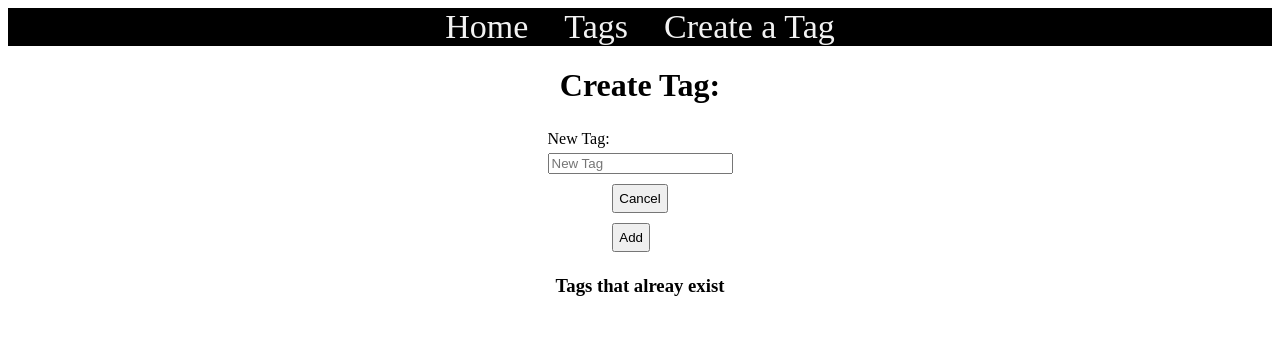
After one commit to igrik56/SpringBoard_public, a Flask app: page /tags/new in a window 1280 px wide. The commit adds this page. Shown: the top 347 px of the page. Run offline with Flask 2, Linux system fonts and the light colour scheme; data that the repository does not hold is empty.

Commit message:
23.3_Done

```diff
--- a/flask-blogly/app.py
+++ b/flask-blogly/app.py
@@ -1,17 +1,21 @@
 """Blogly application."""
 
-from flask import Flask, request, redirect, render_template
-from models import db, connect_db, User, Post
+from flask import Flask, request, redirect, render_template, flash
+from models import db, connect_db, User, Post, Tag
+from flask_debugtoolbar import DebugToolbarExtension
 from datetime import datetime
 
 time_now = datetime.now()
 
 app = Flask(__name__)
 
+app.config['DEBUG_TB_INTERCEPT_REDIRECTS'] = False
 app.config['SQLALCHEMY_DATABASE_URI'] = 'postgresql:///blogly'
 app.config['SQLALCHEMY_TRACK_MODIFICATIONS'] = False
 app.config['SQLALCHEMY_ECHO'] = True
 app.config['SECRET_KEY'] = 'PassSecretWord'
+
+toolbar = DebugToolbarExtension(app)
 
 app.app_context().push()
 connect_db(app)
@@ -29,7 +33,7 @@ def users():
     return render_template('index.html', users = users)
 
 @app.route('/users', methods = ["POST"])
-def create_user():
+def user_create():
     '''Creating new users'''
 
     first_name = request.form['first_name']
@@ -52,7 +56,7 @@ def user_details(user_id):
     return render_template('user_details.html', user= user)
 
 @app.route('/users/<int:user_id>/edit')
-def update_edit(user_id):
+def user_edit(user_id):
     '''Edit page for users'''
 
     user = User.query.get_or_404(user_id)
@@ -60,7 +64,7 @@ def update_edit(user_id):
     return render_template('edit.html', user = user)
 
 @app.route('/users/<int:user_id>/edit', methods = ['POST'])
-def update_user(user_id):
+def user_update(user_id):
     '''Post user's changes to database'''
 
     user = User.query.get_or_404(user_id)
@@ -75,7 +79,7 @@ def update_user(user_id):
     return redirect('/users')
 
 @app.route('/users/<int:user_id>/delete')
-def delete_user_confirm(user_id):
+def user_delete_confirm(user_id):
     '''Delete user confirmation'''
 
     user = User.query.get_or_404(user_id)
@@ -83,7 +87,7 @@ def delete_user_confirm(user_id):
     return render_template('delete_confirmation.html', user = user)
 
 @app.route('/users/<int:user_id>/delete', methods = ['POST'])
-def delete_user(user_id):
+def user_delete(user_id):
     '''Delete user in DB'''
 
     user = User.query.get_or_404(user_id)
@@ -92,22 +96,24 @@ def delete_user(user_id):
     return redirect('/users')
 
 @app.route('/users/<int:user_id>/post')
-def user_new_post_form(user_id):
+def post_new_form(user_id):
 
     user = User.query.get_or_404(user_id)
+    tags = Tag.query.all()
 
-    return render_template('post_new.html', user = user)
-
+    return render_template('post_new.html', user = user, tags = tags)
 
 @app.route('/users/<int:user_id>/post', methods = ['POST'])
-def user_new_post(user_id):
+def post_new_add(user_id):
 
     user = User.query.get_or_404(user_id)
 
     title = request.form['title']
     content = request.form['content']
+    tags_ids = [ int(t) for t in request.form.getlist('tags')]
+    tags = Tag.query.filter(Tag.id.in_(tags_ids)).all()
 
-    new_post = Post(title = title, content = content, user_id = user.id)
+    new_post = Post(title = title, content = content, user_id = user.id, tags = tags)
 
     db.session.add(new_post)
     db.session.commit()
@@ -120,7 +126,9 @@ def user_post(user_id, post_id):
     user = User.query.get_or_404(user_id)
     post = Post.query.get_or_404(post_id)
 
-    return render_template('post.html', user = user, post = post)
+    tags = Tag.query.all()
+
+    return render_template('post.html', user = user, post = post, tags =tags)
 
 @app.route('/users/<int:user_id>/<int:post_id>/edit')
 def post_edit(user_id, post_id):
@@ -128,7 +136,9 @@ def post_edit(user_id, post_id):
     user = User.query.get_or_404(user_id)
     post = Post.query.get_or_404(post_id)
 
-    return render_template('post_edit.html', user = user, post = post)
+    tags = Tag.query.all()
+
+    return render_template('post_edit.html', user = user, post = post, tags = tags)
 
 @app.route('/users/<int:user_id>/<int:post_id>/edit', methods = ['POST'])
 def post_update(user_id, post_id):
@@ -139,6 +149,9 @@ def post_update(user_id, post_id):
 
     post.title = request.form['title']
     post.content = request.form['content']
+    tags_ids = [ int(t) for t in request.form.getlist('tags')]
+    post.tags = Tag.query.filter(Tag.id.in_(tags_ids)).all()
+
     # post.date = time_now.strftrime("%m/%d/%Y, %H:%M:%S") - broke at the moment T_T
 
     db.session.add(post)
@@ -149,10 +162,73 @@ def post_update(user_id, post_id):
 @app.route('/users/<int:user_id>/<int:post_id>/delete', methods = ['POST'])
 def post_delete(user_id, post_id):
 
-    user = User.query.get_or_404(user_id)
+    # user = User.query.get_or_404(user_id)
     post = Post.query.get_or_404(post_id)
 
     db.session.delete(post)
     db.session.commit()
 
     return redirect(f'/users/{user_id}')
+
+@app.route('/tags')
+def tags():
+    tags = Tag.query.all()
+
+    return render_template('tags.html', tags=tags)
+
+@app.route('/tags/<int:tag_id>')
+def tag(tag_id):
+
+    tag = Tag.query.get_or_404(tag_id)
+
+    return render_template('/tag_details.html', tag=tag)
+
+@app.route('/tags/new')
+def tags_new():
+
+    tags = Tag.query.all()
+
+    return render_template('tag_new.html', tags=tags)
+
+@app.route('/tags/new', methods = ['POST'])
+def tags_new_add():
+
+    name = request.form['tag']
+
+    new_tag = Tag(name = name)
+
+    db.session.add(new_tag)
+    db.session.commit()
+
+    flash('Your tag has been added', 'Notification')
+
+    return redirect ('/')
+
+@app.route('/tags/<int:tag_id>/edit')
+def tags_edit(tag_id):
+
+    tag = Tag.query.get_or_404(tag_id)
+
+    return render_template('tag_edit.html', tag=tag)
+
+@app.route('/tags/<int:tag_id>/edit', methods = ['POST'])
+def tags_edit_add(tag_id):
+
+    tag = Tag.query.get_or_404(tag_id)
+
+    tag.name = request.form['name']
+
+    db.session.add(tag)
+    db.session.commit()
+
+    return redirect('/tags')
+
+@app.route('/tags/<int:tag_id>/delete', methods =['POST'])
+def tags_delete(tag_id):
+
+    tag = Tag.query.get_or_404(tag_id)
+
+    db.session.delete(tag)
+    db.session.commit()
+
+    return redirect('/tags')
--- a/flask-blogly/static/style.css
+++ b/flask-blogly/static/style.css
@@ -20,6 +20,8 @@ form {
     text-align: center;
     display: flex;
     margin-top: 2%;
+    flex-direction: column;
+    align-items: center;
 }
 
 li {
@@ -55,8 +57,21 @@ li {
 button{
     padding: 5px;
     margin: 5px;
+    width: fit-content;
+    height: fit-content;
 }
 
 input{
     margin: 5px;
+    size: 75;
+    height: fit-content;
 }
+
+div{
+    display: flex;
+    flex-wrap: wrap;
+    align-content: center;
+    justify-content: center;
+    align-items: baseline;
+    flex-direction: column;
+}
--- a/flask-blogly/templates/base.html
+++ b/flask-blogly/templates/base.html
@@ -10,6 +10,8 @@
 <body>
     <nav class="nav">
         <a href="/">Home</a>
+        <a href="/tags">Tags</a>
+        <a href="/tags/new">Create a Tag</a>
     </nav>
     {% block body_page %}{% endblock %}
 </body>
--- a/flask-blogly/templates/post.html
+++ b/flask-blogly/templates/post.html
@@ -10,6 +10,12 @@
         <p style="font-style: italic;">
             By {{user.first_name}} {{user.last_name}} - {{post.date}}
         </p>
+        <h4>Tags: </h4>
+        <p>
+            {% for t in post.tag %}
+                <a href="/tags/{{t.id}}">{{t.name}}</a>
+            {% endfor %}
+        </p>
     </div>
 
     <form class="buttons">
--- /dev/null
+++ b/flask-blogly/templates/tag_new.html
@@ -0,0 +1,25 @@
+{% extends 'base.html' %}
+{% block title %}Blogly - Tag Creation{% endblock %}
+{% block body_page %}
+    <h1>Create Tag:</h1>
+
+    <form>
+        <div>
+            <label>New Tag:</label>
+            <input type="text", name="tag", placeholder="New Tag">
+        </div>
+        <div>
+            <button id="cancel" formaction="/users">Cancel</button>
+            <button id="add" formaction="/tags/new" formmethod="POST">Add</button>
+        </div>
+        <div>
+           <h3>Tags that alreay exist</h3>
+           <ul>
+            {% for t in tags %}
+                <li> {{t.name}} </li>
+            {% endfor %}
+           </ul>
+        </div>
+    </form>
+
+{% endblock %}
```
Also changed, not shown: flask-blogly/models.py (+27 -3 lines), flask-blogly/seed_dbs.py (+20 -1 lines), flask-blogly/templates/post_edit.html (+12 -2 lines), flask-blogly/templates/post_new.html (renamed from flask-blogly/templates/new_post.html, +13 -2 lines), flask-blogly/templates/tag_details.html (added, +23 -0 lines), flask-blogly/templates/tag_edit.html (added, +16 -0 lines), flask-blogly/templates/tags.html (added, +14 -0 lines).
